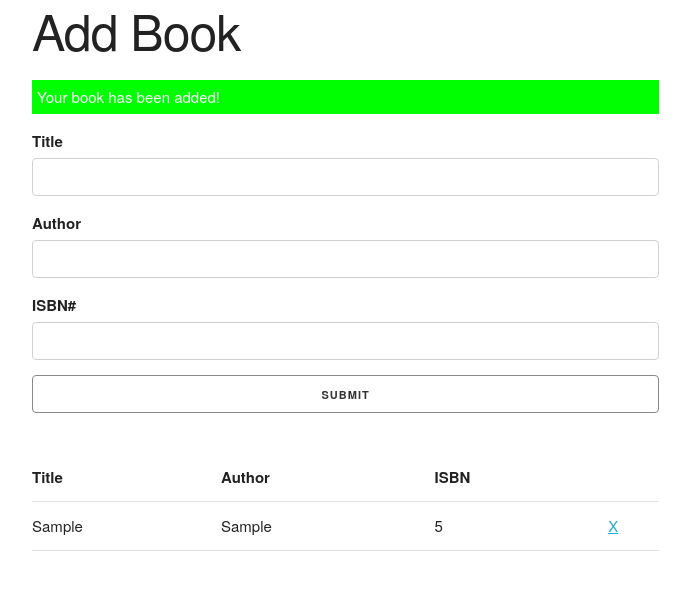
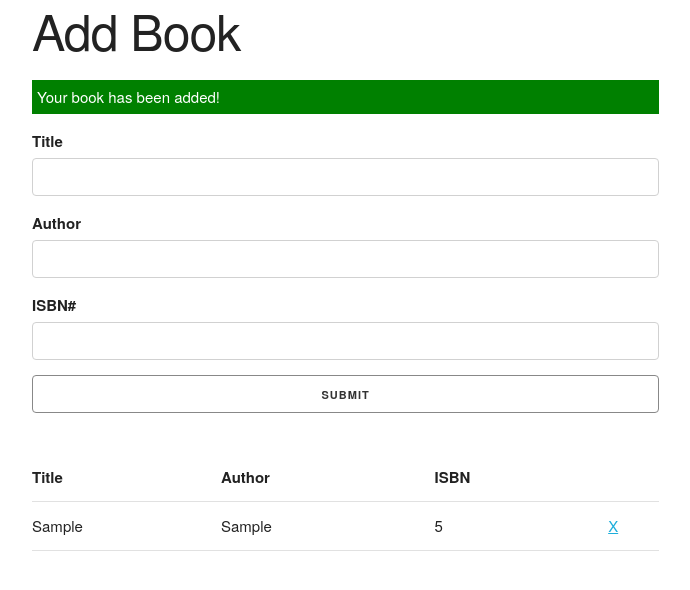
Before and after one commit to chriskorsak/booklist, a plain HTML site: page index.html in a window 1280 px wide. Both pictures are taken after typing "Sample", "Sample", "5" into the empty fields and a click on the input 473 px from the left and 345 px from the top of the page. Shown: the whole page, without its empty margins (128-818 px from the left). Drawn offline with Linux system fonts and the light colour scheme.

Commit message:
change .success class background color to darker green.

```diff
--- a/css/styles.css
+++ b/css/styles.css
@@ -6,7 +6,7 @@
 }
 
 .success {
-  background-color: #00ff00;
+  background-color: #008000;
 }
 
 .error {
```
